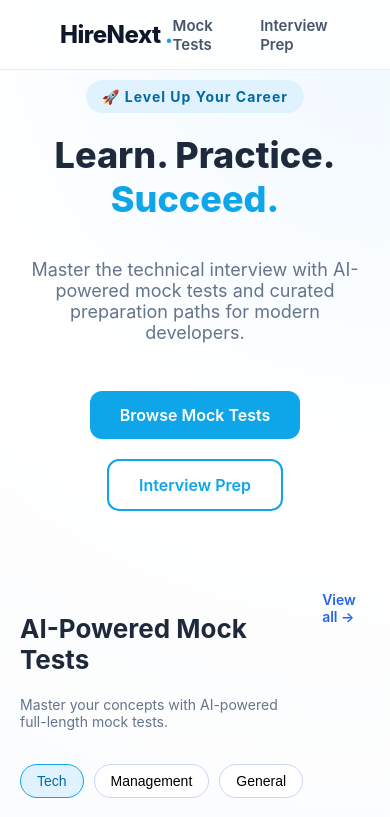
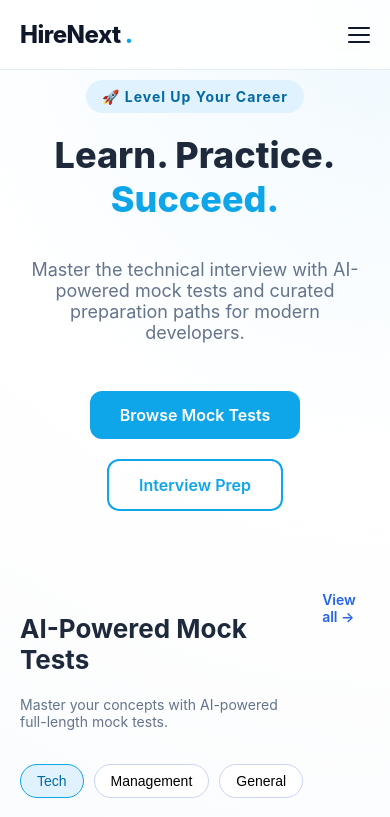
Before and after one commit to Mohan-Badiger/hirenext, a React (Create React App) app in the folder assignment/: page /home in a window 390 px wide. Shown: the top 817 px of the page. Built offline with nearby package versions, Linux system fonts and the light colour scheme.

Commit message:
feat: Enhance Navbar with responsive design and mobile menu functionality

```diff
--- a/assignment/src/components/Navbar.jsx
+++ b/assignment/src/components/Navbar.jsx
@@ -3,74 +3,96 @@
 
 export default function Navbar() {
   const [hoveredLink, setHoveredLink] = useState(null);
+  const [menuOpen, setMenuOpen] = useState(false);
+
+  /* ---------------- STYLES ---------------- */
 
   const navStyle = {
     width: "100%",
     height: "70px",
-    // Glassmorphism effect
-    backgroundColor: "rgba(255, 255, 255, 0.8)",
+    backgroundColor: "rgba(255, 255, 255, 0.85)",
     backdropFilter: "blur(10px)",
     WebkitBackdropFilter: "blur(10px)",
     display: "flex",
     alignItems: "center",
     justifyContent: "space-between",
-    padding: "0 60px",
+    padding: "0 20px",
     boxSizing: "border-box",
     position: "fixed",
     top: 0,
     zIndex: 1000,
-    borderBottom: "1px solid rgba(226, 232, 240, 0.8)", // Suble border
+    borderBottom: "1px solid rgba(226, 232, 240, 0.8)",
   };
 
   const logoStyle = {
-    color: "#0f172a", // Darker for white mode
+    color: "#0f172a",
     fontSize: "24px",
     fontWeight: "800",
     textDecoration: "none",
     letterSpacing: "-0.5px",
     display: "flex",
     alignItems: "center",
-    gap: "4px"
+    gap: "4px",
   };
 
   const logoDotStyle = {
-    color: "#0ea5e9" // Blue accent dot
+    color: "#0ea5e9",
   };
 
-  const menuStyle = {
+  const menuDesktop = {
     display: "flex",
     gap: "32px",
     alignItems: "center",
   };
 
+  const menuMobile = {
+    position: "fixed",
+    top: "70px",
+    left: 0,
+    width: "100%",
+    background: "rgba(255,255,255,0.95)",
+    backdropFilter: "blur(10px)",
+    WebkitBackdropFilter: "blur(10px)",
+    display: "flex",
+    flexDirection: "column",
+    gap: "20px",
+    padding: "20px",
+    borderBottom: "1px solid rgba(226,232,240,0.8)",
+  };
+
   const getLinkStyle = (linkName) => ({
     color: hoveredLink === linkName ? "#0ea5e9" : "#475569",
     textDecoration: "none",
-    fontSize: "15px",
+    fontSize: "16px",
     fontWeight: "600",
     transition: "all 0.3s ease",
-    position: "relative",
   });
 
-  const loginButtonStyle = {
-    backgroundColor: "#0f172a",
-    color: "#fff",
-    padding: "10px 22px",
-    borderRadius: "10px",
-    fontSize: "14px",
-    fontWeight: "600",
-    textDecoration: "none",
-    transition: "all 0.3s ease",
-    marginLeft: "10px"
+  const hamburgerStyle = {
+    display: "none",
+    flexDirection: "column",
+    gap: "5px",
+    cursor: "pointer",
   };
 
+  const barStyle = {
+    width: "22px",
+    height: "2px",
+    background: "#0f172a",
+    borderRadius: "2px",
+  };
+
+  /* ---------------- RENDER ---------------- */
+
   return (
+    <>
       <nav style={navStyle}>
-      <Link to="/" style={logoStyle}>
+        <Link to="/" style={logoStyle} onClick={() => setMenuOpen(false)}>
           HireNext<span style={logoDotStyle}>.</span>
         </Link>
 
-      <div style={menuStyle}>
+        {/* Desktop Menu */}
+        <div className="desktop-menu" style={menuDesktop}>
           <Link
             to="/test"
             style={getLinkStyle("tests")}
@@ -79,6 +101,7 @@
           >
             Mock Tests
           </Link>
+
           <Link
             to="/interview"
             style={getLinkStyle("prep")}
@@ -87,8 +110,52 @@
           >
             Interview Prep
           </Link>
+        </div>
 
+        {/* Hamburger */}
+        <div
+          className="hamburger"
+          style={hamburgerStyle}
+          onClick={() => setMenuOpen(!menuOpen)}
+        >
+          <div style={barStyle}></div>
+          <div style={barStyle}></div>
+          <div style={barStyle}></div>
         </div>
       </nav>
+
+      {/* Mobile Menu */}
+      {menuOpen && (
+        <div style={menuMobile}>
+          <Link
+            to="/test"
+            style={getLinkStyle("tests")}
+            onClick={() => setMenuOpen(false)}
+          >
+            Mock Tests
+          </Link>
+
+          <Link
+            to="/interview"
+            style={getLinkStyle("prep")}
+            onClick={() => setMenuOpen(false)}
+          >
+            Interview Prep
+          </Link>
+        </div>
+      )}
+
+      {/* Inline Media Query */}
+      <style>{`
+        @media (max-width: 768px) {
+          .desktop-menu {
+            display: none !important;
+          }
+          .hamburger {
+            display: flex !important;
+          }
+        }
+      `}</style>
+    </>
   );
 }
```
Lines whose indentation alone changed are shown as unchanged.
